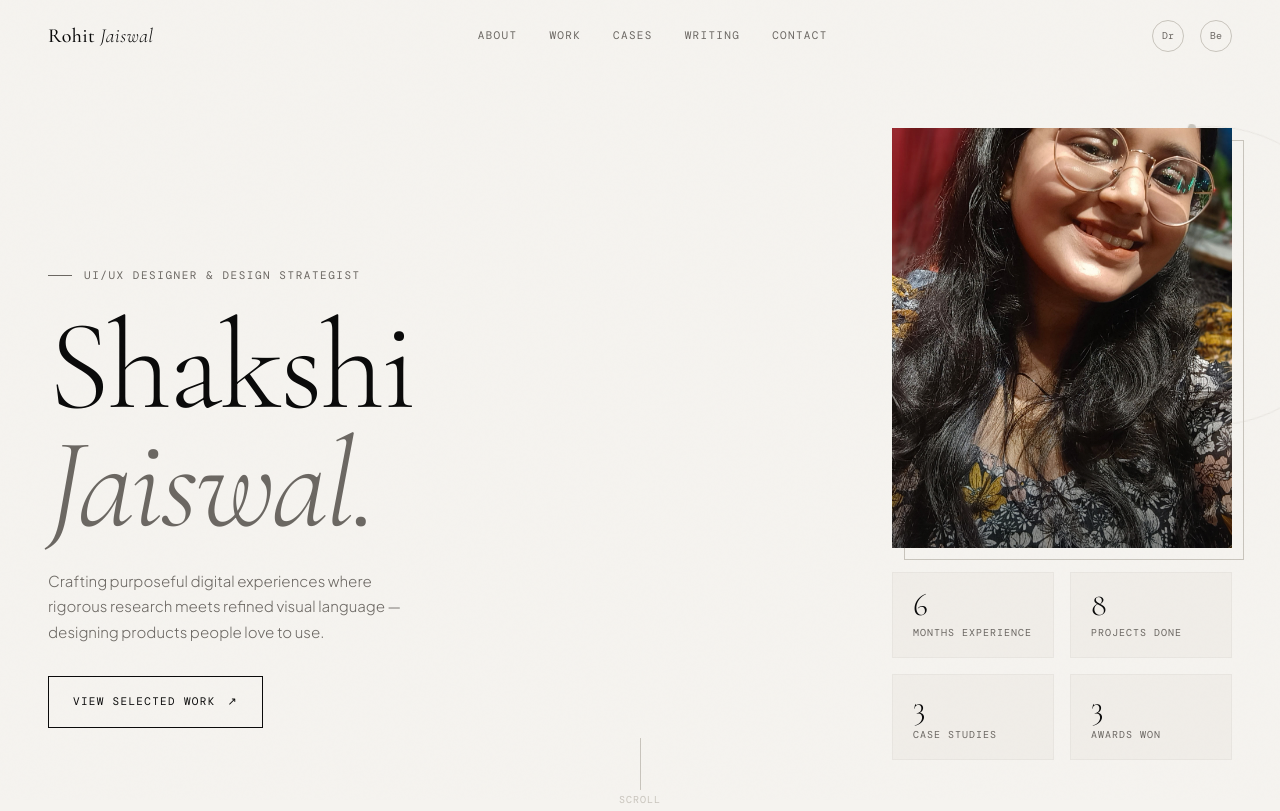
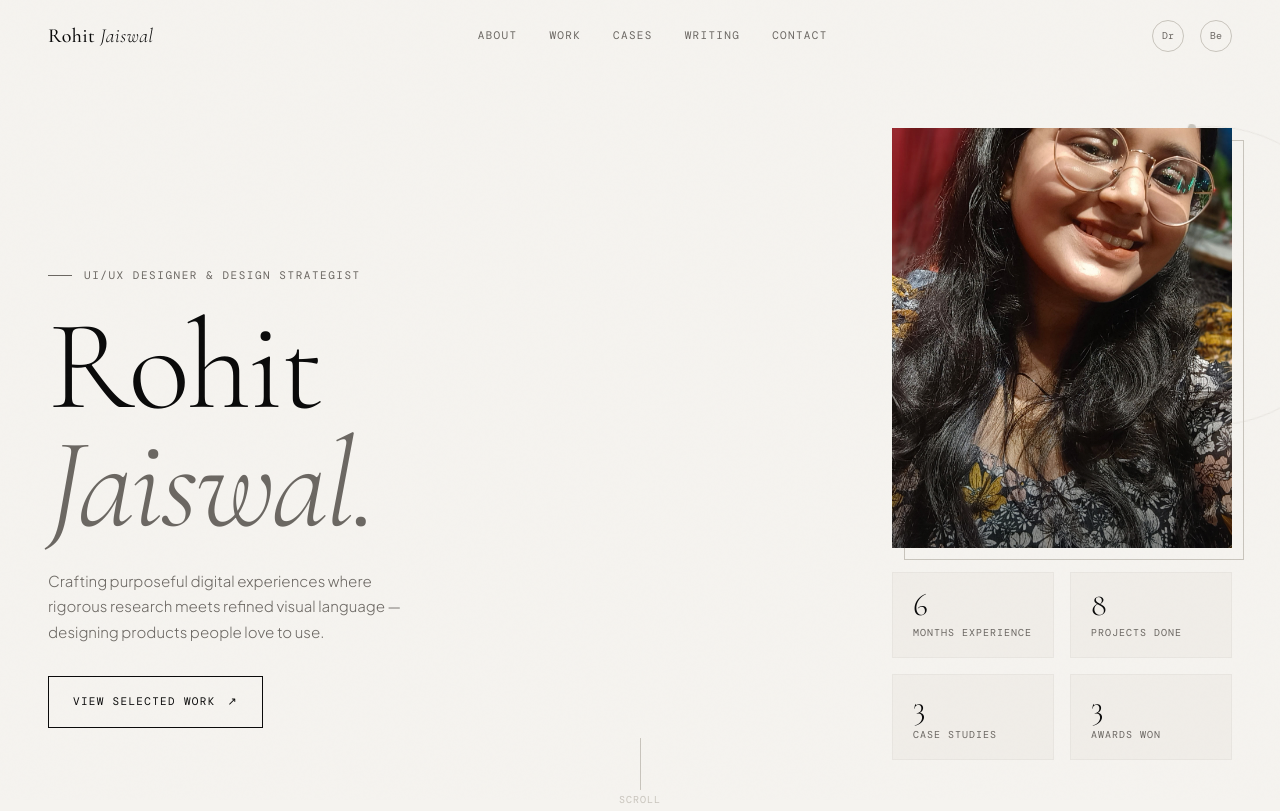
Before and after one commit to shakshi4626-web/shakshi-porttfolio, a plain HTML site: page index.html in a window 1280 px wide. Shown: the top 811 px of the page. Drawn offline with nearby package versions, Linux system fonts and the light colour scheme; a web font is replaced by a local one.

Commit message:
change name

```diff
--- a/index.html
+++ b/index.html
@@ -35,7 +35,7 @@
     <div class="hero-left">
       <div class="hero-tag reveal">UI/UX Designer &amp; Design Strategist</div>
       <h1 class="hero-name reveal reveal-delay-1">
-        Shakshi<em>Jaiswal.</em>
+        Rohit<em>Jaiswal.</em>
       </h1>
       <p class="hero-desc reveal reveal-delay-2">
         Crafting purposeful digital experiences where rigorous research meets refined visual language — designing products people love to use.
```
